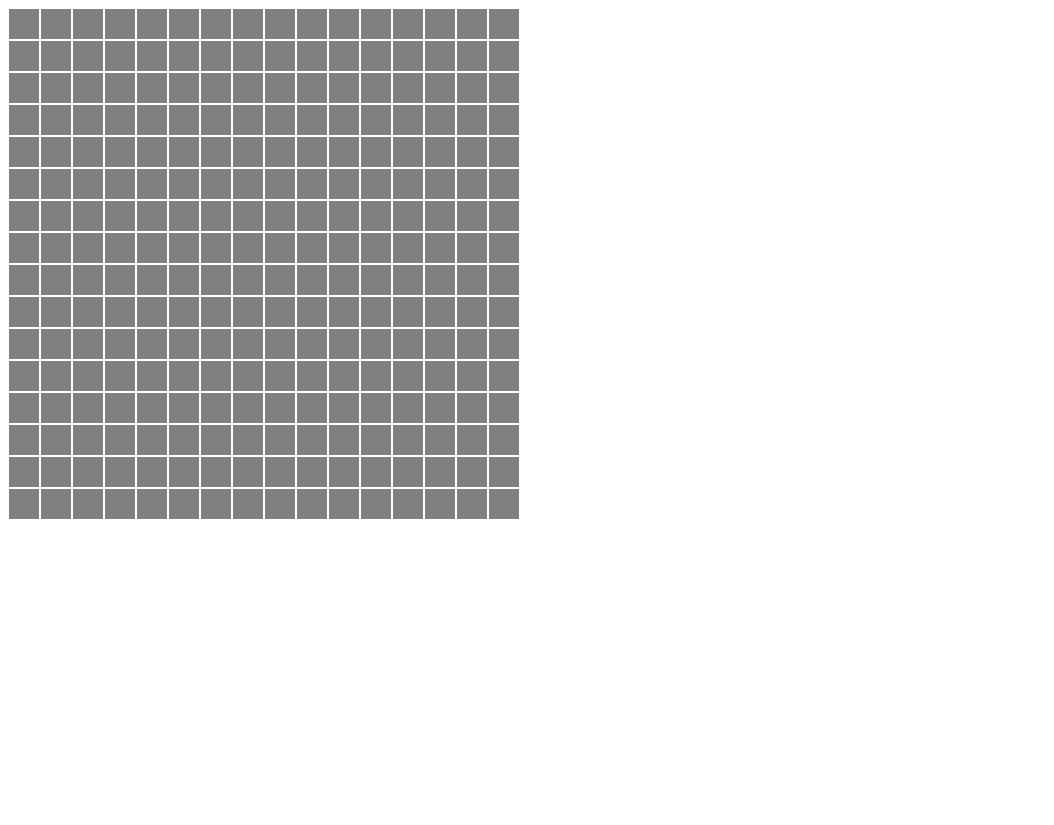
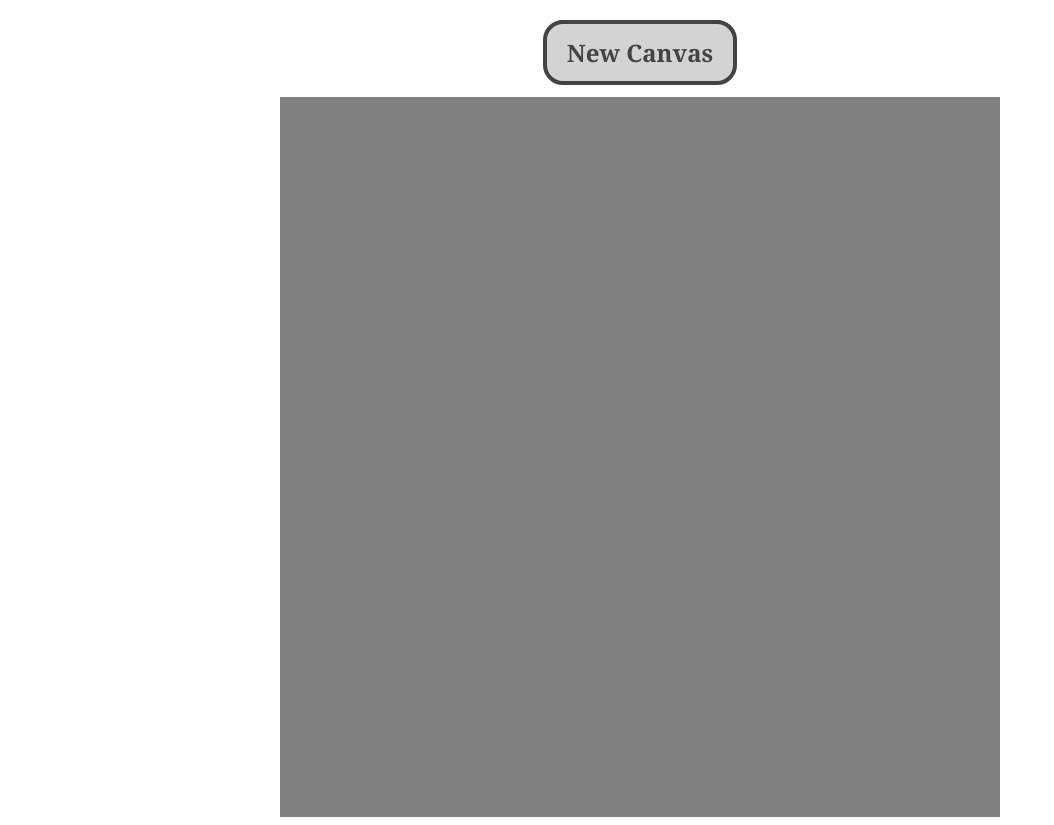
Before and after one commit to rileyham/etch-a-sketch, a plain HTML site: page index.html in a window 1280 px wide. Shown: the whole page, without its empty margins (0-1054 px from the left). Before the commit the page ends 800 px from the top, so only its background shows below. Drawn offline with Linux system fonts and the light colour scheme.

Commit message:
Reformat canvas to allow flexible dimensions

```diff
--- a/index.html
+++ b/index.html
@@ -7,7 +7,11 @@
     <title>Etch-A-Sketch</title>
 </head>
 <body>
-    <div id="container"></div>
+    <div id ="wrapper">
+        <button>New Canvas</button>
+        <div id="container"></div>
+    </div>
+
     <script src="script.js"></script>
 </body>
 </html>
--- a/script.js
+++ b/script.js
@@ -23,7 +23,9 @@ for (let i = 0; i < cells.length; i++) {
     cells[i].addEventListener("mouseenter", function () {
         cells[i].classList.add("cell-hover");
     });
+    /*
     cells[i].addEventListener("mouseout", function () {
         cells[i].classList.remove("cell-hover");
     });
+    */
 }
--- a/style.css
+++ b/style.css
@@ -1,17 +1,45 @@
+button {
+    background-color: lightgray;
+    color: rgb(67, 67, 67);
+    padding: 12px 20px;
+    border-radius: 20px;
+    border: solid 4px;
+    text-align: center;
+    font-family: Georgia, 'Times New Roman', Times, serif;
+    font-weight: 700;
+    font-size: 24px;
+    margin: 12px;
+}
+
+#wrapper {
+    display: flex;
+    flex-direction: column;
+    align-items: center;
+
+}
+
+#container {
+    display: flex;
+    align-self: center;
+    flex-direction: column;
+    width: 720px;
+    height: 720px;
+    align-items: stretch;
+}
+
 .row {
     display: flex;
+    flex-direction: row;
+    flex: 1;
+    align-items: stretch;
 }
 
 .cell {
     background-color: grey;
-    height: 30px;
-    width: 30px;
-    margin: 1px;
+    flex: 1;
 }
 
 .cell-hover {
     background-color: rgb(67, 67, 67);
-    margin: -1px;
-    height: 34px;
-    width: 34px;
+
 }
```
